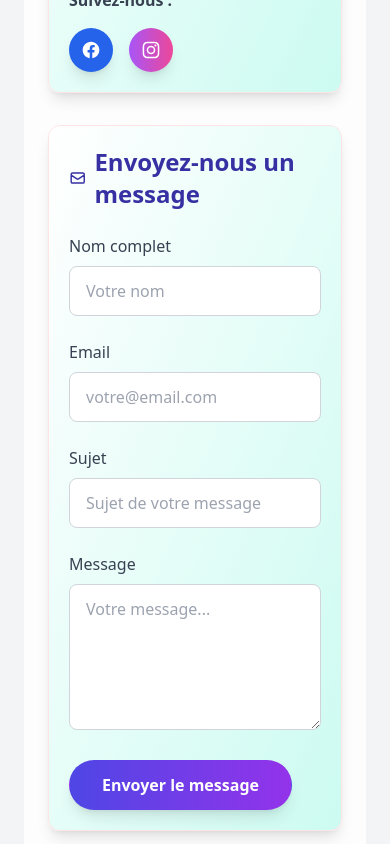
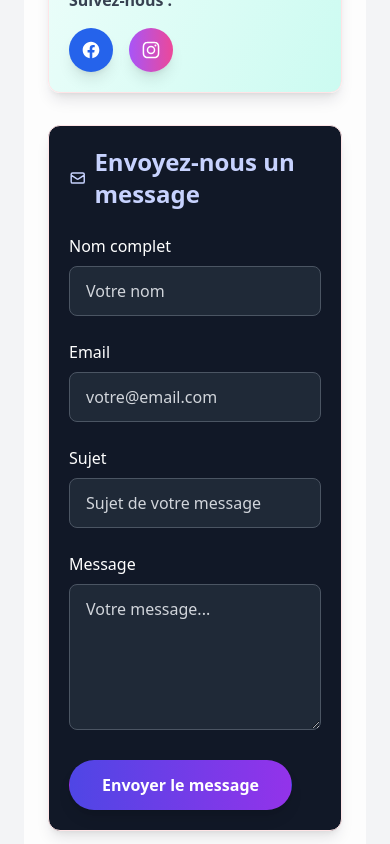
Before and after one commit to OthmanHaouas77/club-miraj, a React (Vite) app: page /contact in a window 390 px wide. Shown: the part 1120-1964 px from the top of the page. Built offline with nearby package versions, Linux system fonts and the light colour scheme.

Commit message:
Fix : contact

```diff
--- a/src/pages/Contact.jsx
+++ b/src/pages/Contact.jsx
@@ -187,8 +187,8 @@ function Contact() {
                         </div>
 
                         {/* Contact Form */}
-                        <div className="bg-gradient-to-br from-white to-teal-100 rounded-xl p-5 border border-rose-100 shadow-lg transform transition-transform hover:scale-105">
-                            <h2 className="text-2xl font-bold text-indigo-800 mb-6 flex items-center">
+                        <div className="bg-gray-900 text-white rounded-xl p-5 border border-rose-100 shadow-lg transform transition-transform hover:scale-105 md:bg-gradient-to-br md:from-white md:to-teal-100 md:text-inherit md:border-rose-100">
+                            <h2 className="text-2xl font-bold text-indigo-200 md:text-indigo-800 mb-6 flex items-center">
                                 <svg xmlns="http://www.w3.org/2000/svg" className="h-6 w-6 mr-2" fill="none" viewBox="0 0 24 24" stroke="currentColor">
                                     <path strokeLinecap="round" strokeLinejoin="round" strokeWidth={2} d="M3 8l7.89 5.26a2 2 0 002.22 0L21 8M5 19h14a2 2 0 002-2V7a2 2 0 00-2-2H5a2 2 0 00-2 2v10a2 2 0 002 2z" />
                                 </svg>
@@ -198,49 +198,49 @@ function Contact() {
                             <form onSubmit={handleSubmit} className="space-y-6">
                                 <div className="grid grid-cols-1 md:grid-cols-2 gap-6">
                                     <div>
-                                        <label htmlFor="name" className="block text-gray-700 font-medium mb-2">Nom complet</label>
+                                        <label htmlFor="name" className="block text-white md:text-gray-700 font-medium mb-2">Nom complet</label>
                                         <input
                                             type="text"
                                             id="name"
                                             value={form.name}
                                             onChange={handleChange}
-                                            className="w-full px-4 py-3 rounded-lg border border-gray-300 focus:outline-none focus:ring-2 focus:ring-indigo-500 focus:border-transparent transition"
+                                            className="w-full px-4 py-3 rounded-lg border border-gray-600 bg-gray-800 text-white placeholder-gray-300 focus:outline-none focus:ring-2 focus:ring-indigo-500 focus:border-transparent transition md:bg-white md:text-gray-900 md:border-gray-300 md:placeholder-gray-500"
                                             placeholder="Votre nom"
                                         />
                                     </div>
                                     <div>
-                                        <label htmlFor="email" className="block text-gray-700 font-medium mb-2">Email</label>
+                                        <label htmlFor="email" className="block text-white md:text-gray-700 font-medium mb-2">Email</label>
                                         <input
                                             type="email"
                                             id="email"
                                             value={form.email}
                                             onChange={handleChange}
-                                            className="w-full px-4 py-3 rounded-lg border border-gray-300 focus:outline-none focus:ring-2 focus:ring-indigo-500 focus:border-transparent transition"
+                                            className="w-full px-4 py-3 rounded-lg border border-gray-600 bg-gray-800 text-white placeholder-gray-300 focus:outline-none focus:ring-2 focus:ring-indigo-500 focus:border-transparent transition md:bg-white md:text-gray-900 md:border-gray-300 md:placeholder-gray-500"
                                             placeholder="votre@email.com"
                                         />
                                     </div>
                                 </div>
 
                                 <div>
-                                    <label htmlFor="subject" className="block text-gray-700 font-medium mb-2">Sujet</label>
+                                    <label htmlFor="subject" className="block text-white md:text-gray-700 font-medium mb-2">Sujet</label>
                                     <input
                                         type="text"
                                         id="subject"
                                         value={form.subject}
                                         onChange={handleChange}
-                                        className="w-full px-4 py-3 rounded-lg border border-gray-300 focus:outline-none focus:ring-2 focus:ring-indigo-500 focus:border-transparent transition"
+                                        className="w-full px-4 py-3 rounded-lg border border-gray-600 bg-gray-800 text-white placeholder-gray-300 focus:outline-none focus:ring-2 focus:ring-indigo-500 focus:border-transparent transition md:bg-white md:text-gray-900 md:border-gray-300 md:placeholder-gray-500"
                                         placeholder="Sujet de votre message"
                                     />
                                 </div>
 
                                 <div>
-                                    <label htmlFor="message" className="block text-gray-700 font-medium mb-2">Message</label>
+                                    <label htmlFor="message" className="block text-white md:text-gray-700 font-medium mb-2">Message</label>
                                     <textarea
                                         id="message"
                                         rows="5"
                                         value={form.message}
                                         onChange={handleChange}
-                                        className="w-full px-4 py-3 rounded-lg border border-gray-300 focus:outline-none focus:ring-2 focus:ring-indigo-500 focus:border-transparent transition"
+                                        className="w-full px-4 py-3 rounded-lg border border-gray-600 bg-gray-800 text-white placeholder-gray-300 focus:outline-none focus:ring-2 focus:ring-indigo-500 focus:border-transparent transition md:bg-white md:text-gray-900 md:border-gray-300 md:placeholder-gray-500"
                                         placeholder="Votre message..."
                                     ></textarea>
                                 </div>
@@ -256,8 +256,8 @@ function Contact() {
                                 </div>
 
                                 {/* Feedback minimal (n'affecte pas le contenu existant) */}
-                                {success && <div className="text-green-600 font-medium">{success}</div>}
-                                {error && <div className="text-rose-600 font-medium">{error}</div>}
+                                {success && <div className="text-green-300 md:text-green-600 font-medium">{success}</div>}
+                                {error && <div className="text-rose-300 md:text-rose-600 font-medium">{error}</div>}
                             </form>
                         </div>
                     </div>
```
